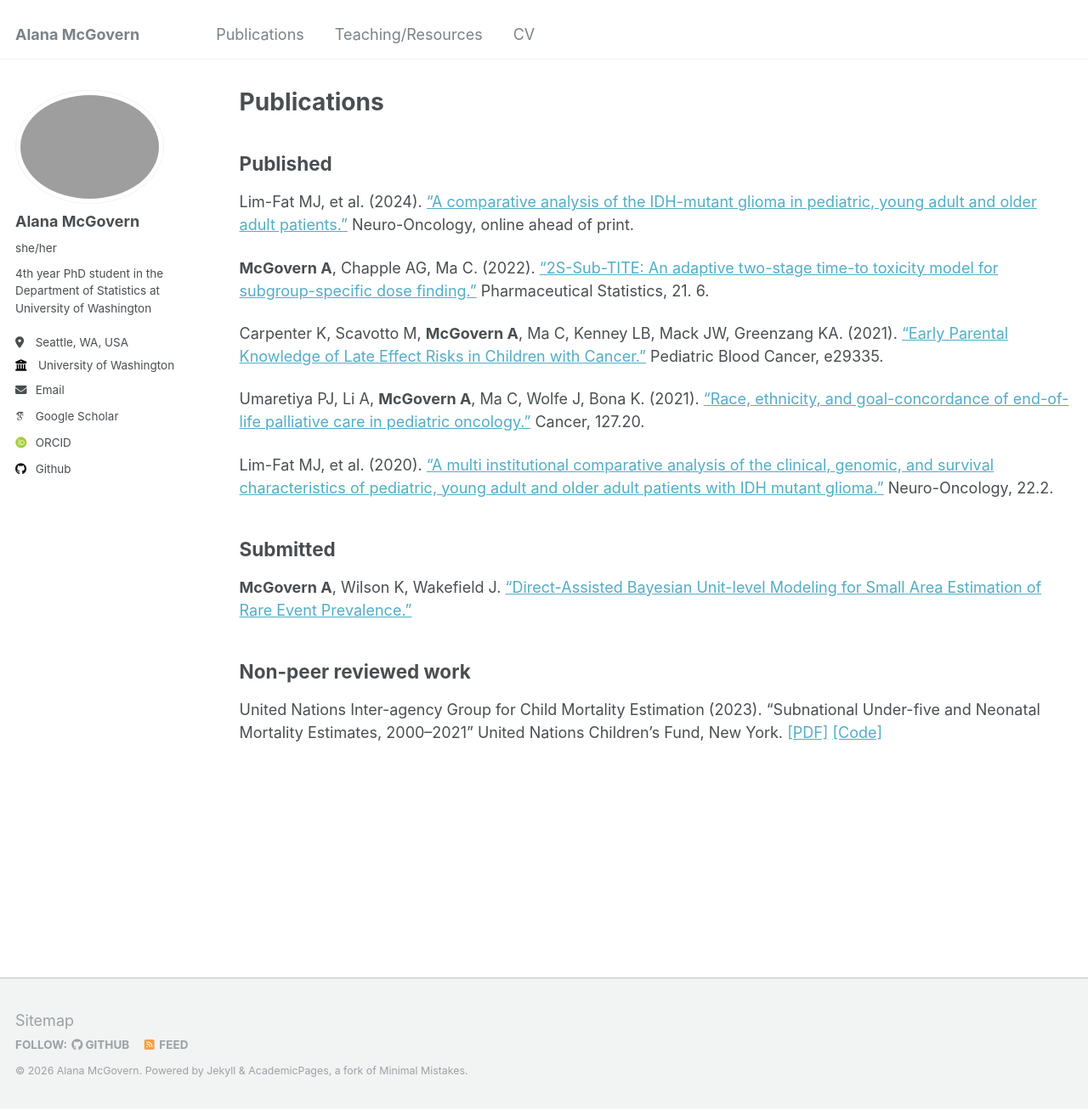
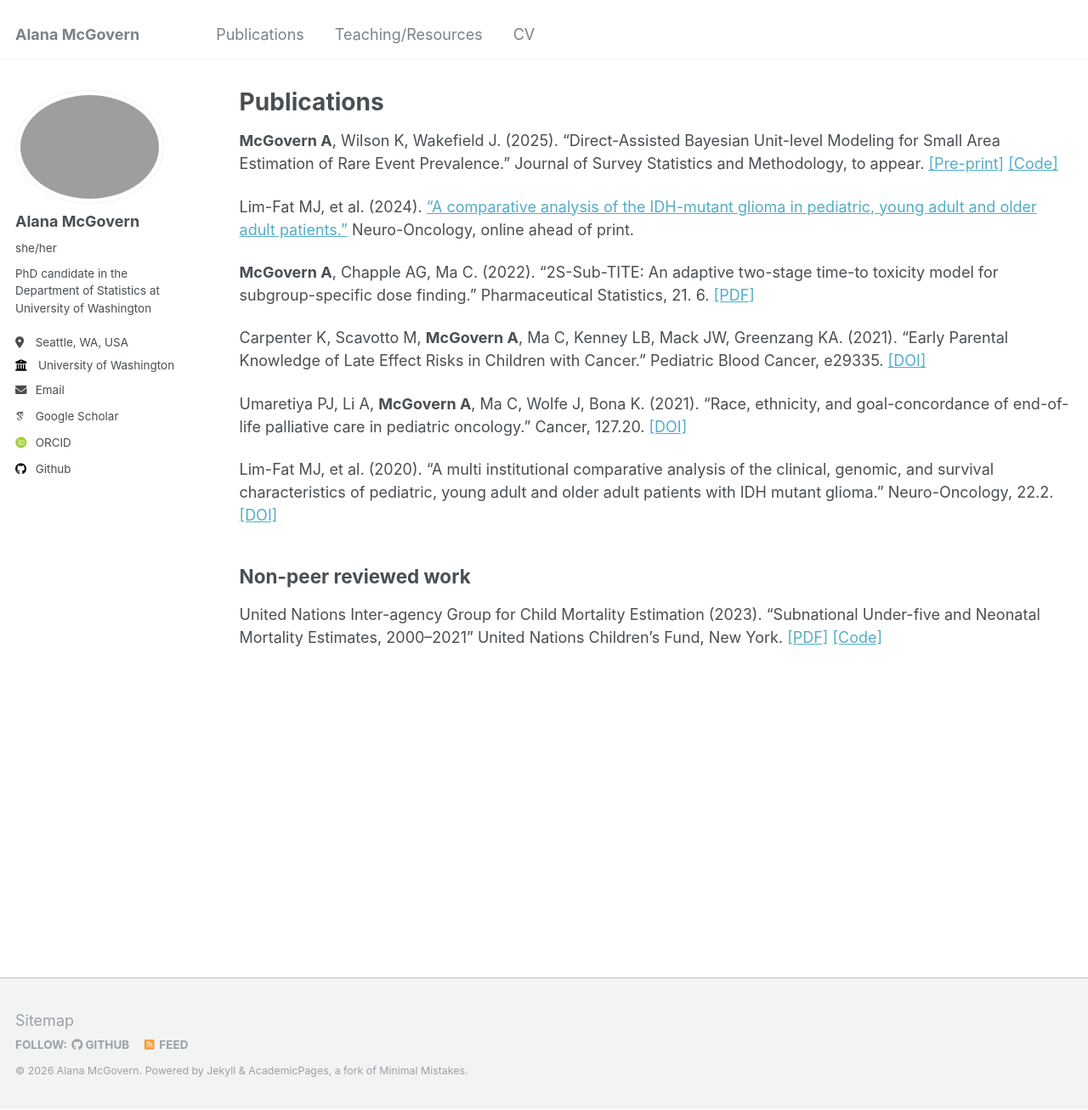
Before and after one commit to alanamcgovern/alanamcgovern.github.io, a Jekyll site: the page built from _pages/publications.md, in a window 1280 px wide and 1307 px high. Shown: the whole window at 85% size. Built offline with Jekyll 4.4.1, drawn with Linux system fonts in a browser that asks for light colours; some web fonts are replaced.

Commit message:
update pubs

```diff
--- a/_config.yml
+++ b/_config.yml
@@ -11,7 +11,7 @@ locale                   : "en-US"
 title                    : "Alana McGovern"
 title_separator          : "-"
 name                     : &name "Alana McGovern"
-description              : &description "4th year PhD student in the Department of Statistics at University of Washington"
+description              : &description "PhD candidate in the Department of Statistics at University of Washington"
 url                      : https://alanamcgovern.github.io # the base hostname & protocol for your site e.g. "https://mmistakes.github.io"
 baseurl                  : "" # the subpath of your site, e.g. "/blog"
 repository               : "alanamcgovern.github.io"
@@ -24,7 +24,7 @@ author:
   avatar           : "IMG_5180.jpg"
   name             : "Alana McGovern"
   pronouns         : "she/her"
-  bio              : "4th year PhD student in the Department of Statistics at University of Washington"
+  bio              : "PhD candidate in the Department of Statistics at University of Washington"
   location         : "Seattle, WA, USA"
   employer         : "University of Washington"
   uri              : # URL
--- a/_pages/publications.md
+++ b/_pages/publications.md
@@ -5,29 +5,24 @@ permalink: /publications/
 author_profile: true
 ---
 
-## Published
+**McGovern A**, Wilson K, Wakefield J. (2025). “Direct-Assisted Bayesian Unit-level Modeling for Small Area
+Estimation of Rare Event Prevalence.” Journal of Survey Statistics and Methodology, to appear. [[Pre-print]](https://arxiv.org/abs/2408.16129) [[Code]](https://github.com/alanamcgovern/New-Benchmarking)
 
 Lim-Fat MJ, et al. (2024). [“A comparative analysis of the IDH-mutant glioma in pediatric, young adult and older adult patients.”](https://doi.org/10.1093/neuonc/noae142) Neuro-Oncology, online ahead of print.
 
-**McGovern A**, Chapple AG, Ma C. (2022). [“2S-Sub-TITE: An adaptive two-stage time-to
-toxicity model for subgroup-specific dose finding.”](/files/Pharm_Stat_Paper.pdf) Pharmaceutical Statistics, 21. 6.
+**McGovern A**, Chapple AG, Ma C. (2022). “2S-Sub-TITE: An adaptive two-stage time-to
+toxicity model for subgroup-specific dose finding.” Pharmaceutical Statistics, 21. 6. [[PDF]](/files/Pharm_Stat_Paper.pdf)
 
 Carpenter K, Scavotto M, **McGovern A**, Ma C, Kenney LB, Mack JW, Greenzang KA. (2021).
-[“Early Parental Knowledge of Late Effect Risks in Children with Cancer.”](https://doi.org/10.1002/pbc.29473) Pediatric
-Blood Cancer, e29335.
+“Early Parental Knowledge of Late Effect Risks in Children with Cancer.” Pediatric
+Blood Cancer, e29335. [[DOI]](https://doi.org/10.1002/pbc.29473)
 
-Umaretiya PJ, Li A, **McGovern A**, Ma C, Wolfe J, Bona K. (2021). [“Race, ethnicity, and
-goal-concordance of end-of-life palliative care in pediatric oncology.”](https://doi.org/10.1002/cncr.33768) Cancer, 127.20.
+Umaretiya PJ, Li A, **McGovern A**, Ma C, Wolfe J, Bona K. (2021). “Race, ethnicity, and
+goal-concordance of end-of-life palliative care in pediatric oncology.” Cancer, 127.20. [[DOI]](https://doi.org/10.1002/cncr.33768)
 
-Lim-Fat MJ, et al. (2020). [“A multi institutional comparative analysis of the clinical, genomic,
+Lim-Fat MJ, et al. (2020). “A multi institutional comparative analysis of the clinical, genomic,
 and survival characteristics of pediatric, young adult and older adult patients with IDH
-mutant glioma.”](https://doi.org/10.1093/neuonc/noaa215.329) Neuro-Oncology, 22.2.
-
-
-## Submitted
-
-**McGovern A**, Wilson K, Wakefield J. [“Direct-Assisted Bayesian Unit-level Modeling for Small Area
-Estimation of Rare Event Prevalence.”](https://arxiv.org/abs/2408.16129)
+mutant glioma.” Neuro-Oncology, 22.2. [[DOI]](https://doi.org/10.1093/neuonc/noaa215.329)
 
 ## Non-peer reviewed work
 
```
